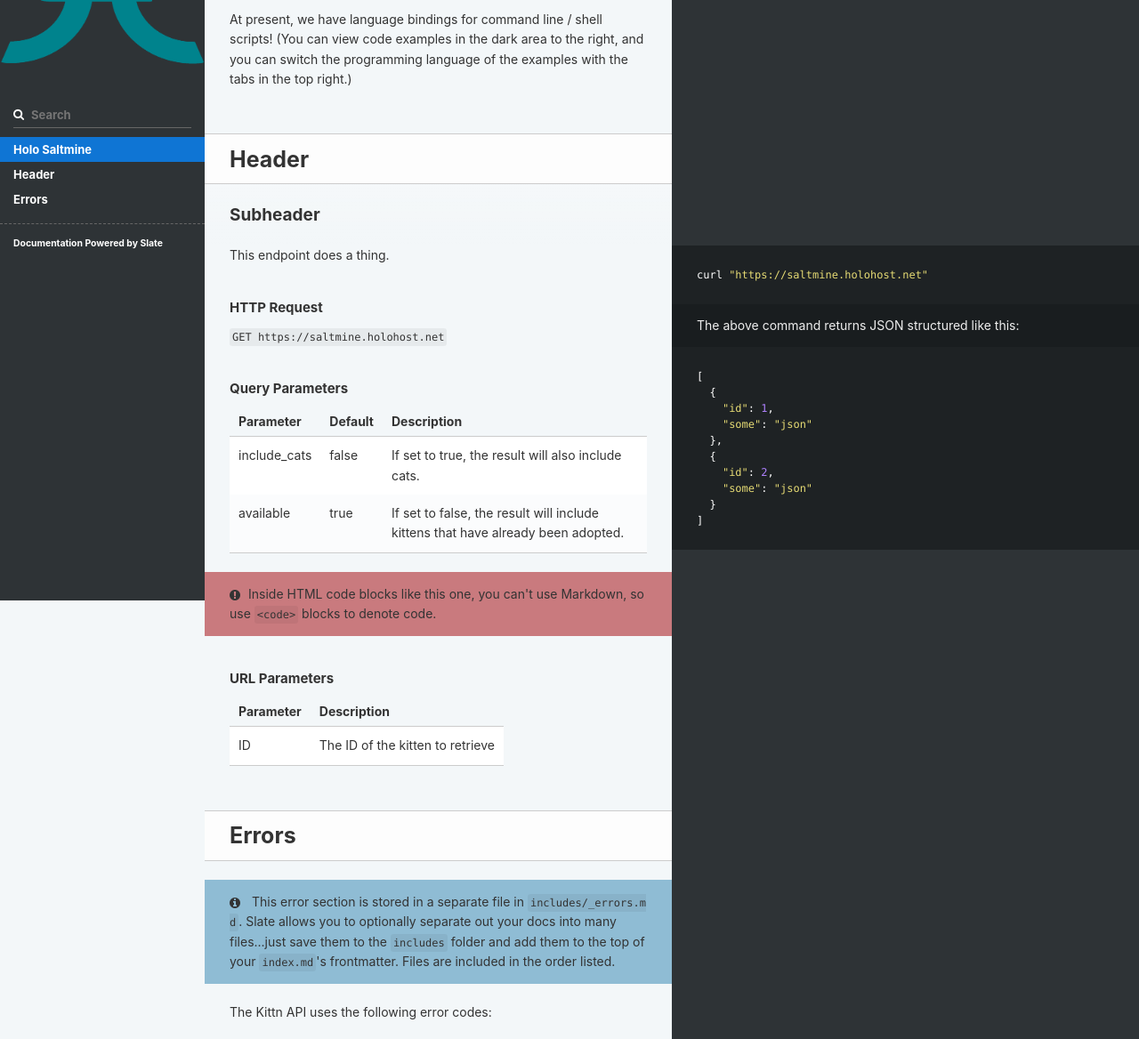
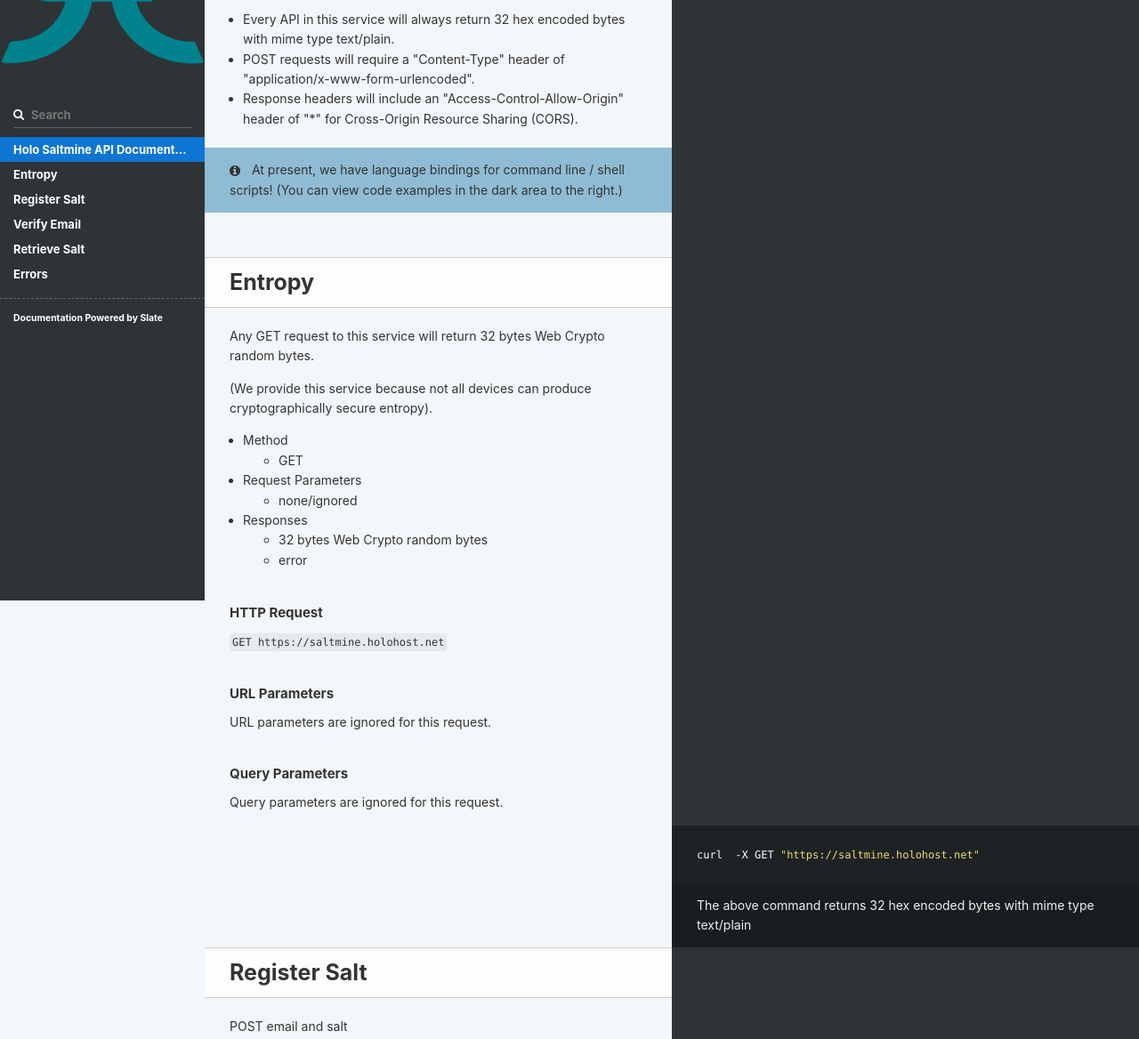
Before and after one commit to Holo-Host/saltmine, a plain HTML site: page docs/index.html in a window 1280 px wide. Shown: the part 125-1293 px from the top of the page at 89% size. Drawn offline with Linux system fonts and the light colour scheme.

Commit message:
adding documentation

```diff
--- a/docs/index.html
+++ b/docs/index.html
@@ -219,15 +219,38 @@
         <ul class="search-results"></ul>
       <ul id="toc" class="toc-list-h1">
           <li>
-            <a href="#holo-saltmine" class="toc-h1 toc-link" data-title="Holo Saltmine">Holo Saltmine</a>
+            <a href="#holo-saltmine-api-documentation" class="toc-h1 toc-link" data-title="Holo Saltmine API Documentation">Holo Saltmine API Documentation</a>
           </li>
           <li>
-            <a href="#header" class="toc-h1 toc-link" data-title="Header">Header</a>
+            <a href="#entropy" class="toc-h1 toc-link" data-title="Entropy">Entropy</a>
               <ul class="toc-list-h2">
                   <li>
-                    <a href="#subheader" class="toc-h2 toc-link" data-title="Subheader">Subheader</a>
+                    <a href="#http-request" class="toc-h2 toc-link" data-title="HTTP Request">HTTP Request</a>
+                  </li>
+                  <li>
+                    <a href="#url-parameters" class="toc-h2 toc-link" data-title="URL Parameters">URL Parameters</a>
+                  </li>
+                  <li>
+                    <a href="#query-parameters" class="toc-h2 toc-link" data-title="Query Parameters">Query Parameters</a>
                   </li>
               </ul>
+          </li>
+          <li>
+            <a href="#register-salt" class="toc-h1 toc-link" data-title="Register Salt">Register Salt</a>
+          </li>
+          <li>
+            <a href="#verify-email" class="toc-h1 toc-link" data-title="Verify Email">Verify Email</a>
+              <ul class="toc-list-h2">
+                  <li>
+                    <a href="#url-parameters-2" class="toc-h2 toc-link" data-title="URL Parameters">URL Parameters</a>
+                  </li>
+                  <li>
+                    <a href="#query-parameters-2" class="toc-h2 toc-link" data-title="Query Parameters">Query Parameters</a>
+                  </li>
+              </ul>
+          </li>
+          <li>
+            <a href="#retrieve-salt" class="toc-h1 toc-link" data-title="Retrieve Salt">Retrieve Salt</a>
           </li>
           <li>
             <a href="#errors" class="toc-h1 toc-link" data-title="Errors">Errors</a>
@@ -240,52 +263,58 @@
     <div class="page-wrapper">
       <div class="dark-box"></div>
       <div class="content">
-        <h1 id='holo-saltmine'>Holo Saltmine</h1>
+        <h1 id='holo-saltmine-api-documentation'>Holo Saltmine API Documentation</h1>
 <p>Welcome to the Holo Saltmine API! You can use our API to access Holo Saltmine API endpoints.</p>
 
-<p>At present, we have language bindings for command line / shell scripts!
-(You can view code examples in the dark area to the right, and you can switch the programming language of the examples with the tabs in the top right.)</p>
-<h1 id='header'>Header</h1><h2 id='subheader'>Subheader</h2><pre class="highlight shell tab-shell"><code>curl <span class="s2">"https://saltmine.holohost.net"</span>
+<ul>
+<li>Every API in this service will always return 32 hex encoded bytes with mime type text/plain.</li>
+<li>POST requests will require a &quot;Content-Type&quot; header of &quot;application/x-www-form-urlencoded&quot;.</li>
+<li>Response headers will include an &quot;Access-Control-Allow-Origin&quot; header of &quot;&#42;&quot; for Cross-Origin Resource Sharing (CORS).</li>
+</ul>
+
+<aside class="notice">
+At present, we have language bindings for command line / shell scripts!
+(You can view code examples in the dark area to the right.)
+</aside>
+<h1 id='entropy'>Entropy</h1>
+<p>Any GET request to this service will return 32 bytes Web Crypto random bytes.</p>
+
+<p>(We provide this service because not all devices can produce cryptographically secure entropy).</p>
+
+<ul>
+<li>Method
+
+<ul>
+<li>GET</li>
+</ul></li>
+<li>Request Parameters
+
+<ul>
+<li>none/ignored</li>
+</ul></li>
+<li>Responses
+
+<ul>
+<li>32 bytes Web Crypto random bytes</li>
+<li>error</li>
+</ul></li>
+</ul>
+<h3 id='http-request'>HTTP Request</h3>
+<p><code>GET https://saltmine.holohost.net</code></p>
+<h3 id='url-parameters'>URL Parameters</h3>
+<p>URL parameters are ignored for this request.</p>
+<h3 id='query-parameters'>Query Parameters</h3>
+<p>Query parameters are ignored for this request.</p>
+<pre class="highlight shell tab-shell"><code>curl  -X GET <span class="s2">"https://saltmine.holohost.net"</span>
 </code></pre>
 <blockquote>
-<p>The above command returns JSON structured like this:</p>
+<p>The above command returns 32 hex encoded bytes with mime type text/plain</p>
 </blockquote>
-<pre class="highlight json tab-json"><code><span class="p">[</span><span class="w">
-  </span><span class="p">{</span><span class="w">
-    </span><span class="s2">"id"</span><span class="p">:</span><span class="w"> </span><span class="mi">1</span><span class="p">,</span><span class="w">
-    </span><span class="s2">"some"</span><span class="p">:</span><span class="w"> </span><span class="s2">"json"</span><span class="w">
-  </span><span class="p">},</span><span class="w">
-  </span><span class="p">{</span><span class="w">
-    </span><span class="s2">"id"</span><span class="p">:</span><span class="w"> </span><span class="mi">2</span><span class="p">,</span><span class="w">
-    </span><span class="s2">"some"</span><span class="p">:</span><span class="w"> </span><span class="s2">"json"</span><span class="w">
-  </span><span class="p">}</span><span class="w">
-</span><span class="p">]</span><span class="w">
-</span></code></pre>
-<p>This endpoint does a thing.</p>
-<h3 id='http-request'>HTTP Request</h3>
-<p><code>GET https://saltmine.holohost.net</code></p>
-<h3 id='query-parameters'>Query Parameters</h3>
-<table><thead>
-<tr>
-<th>Parameter</th>
-<th>Default</th>
-<th>Description</th>
-</tr>
-</thead><tbody>
-<tr>
-<td>include_cats</td>
-<td>false</td>
-<td>If set to true, the result will also include cats.</td>
-</tr>
-<tr>
-<td>available</td>
-<td>true</td>
-<td>If set to false, the result will include kittens that have already been adopted.</td>
-</tr>
-</tbody></table>
-
-<aside class="warning">Inside HTML code blocks like this one, you can't use Markdown, so use <code>&lt;code&gt;</code> blocks to denote code.</aside>
-<h3 id='url-parameters'>URL Parameters</h3>
+<h1 id='register-salt'>Register Salt</h1>
+<p>POST email and salt</p>
+<h1 id='verify-email'>Verify Email</h1>
+<p>GET url with token querystring</p>
+<h3 id='url-parameters-2'>URL Parameters</h3>
 <table><thead>
 <tr>
 <th>Parameter</th>
@@ -293,16 +322,30 @@
 </tr>
 </thead><tbody>
 <tr>
-<td>ID</td>
-<td>The ID of the kitten to retrieve</td>
+<td>Token</td>
+<td>[token]</td>
 </tr>
 </tbody></table>
+<h3 id='query-parameters-2'>Query Parameters</h3>
+<table><thead>
+<tr>
+<th>Parameter</th>
+<th>Description</th>
+</tr>
+</thead><tbody>
+<tr>
+<td>Email</td>
+<td>The email to be verified against the token.</td>
+</tr>
+</tbody></table>
+<h1 id='retrieve-salt'>Retrieve Salt</h1>
+<p>POST email</p>
 <h1 id='errors'>Errors</h1>
-<aside class="notice">
-This error section is stored in a separate file in <code>includes/_errors.md</code>. Slate allows you to optionally separate out your docs into many files...just save them to the <code>includes</code> folder and add them to the top of your <code>index.md</code>'s frontmatter. Files are included in the order listed.
+<aside class="warning">
+Errors are returned when there is a problem with the request received.
 </aside>
 
-<p>The Kittn API uses the following error codes:</p>
+<p>The Holo Saltmine API uses the following error codes:</p>
 
 <table><thead>
 <tr>
@@ -328,7 +371,7 @@
 </tr>
 <tr>
 <td>415</td>
-<td>Unsupported Media Type -- Triggered when Content-Type header is missing or incorrect.</td>
+<td>Unsupported Media Type -- Returned when Content-Type header is missing or incorrect.</td>
 </tr>
 <tr>
 <td>418</td>
```
